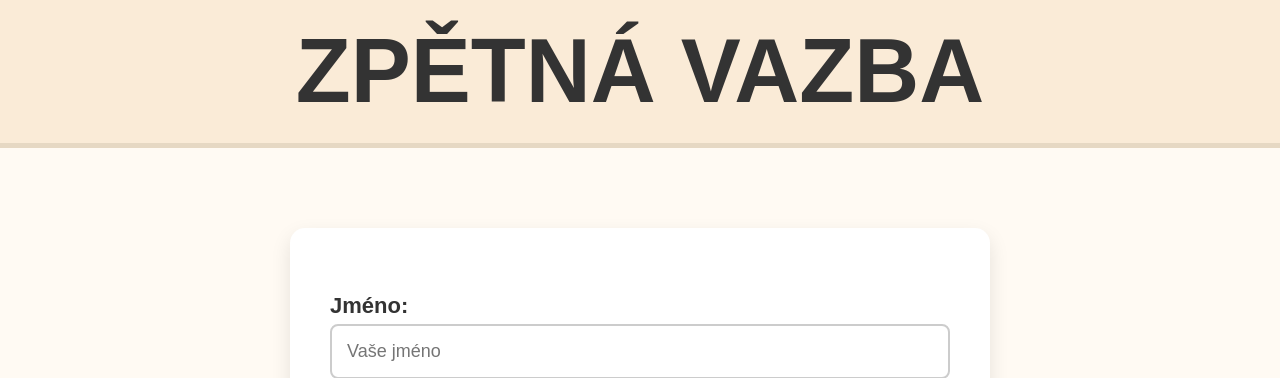
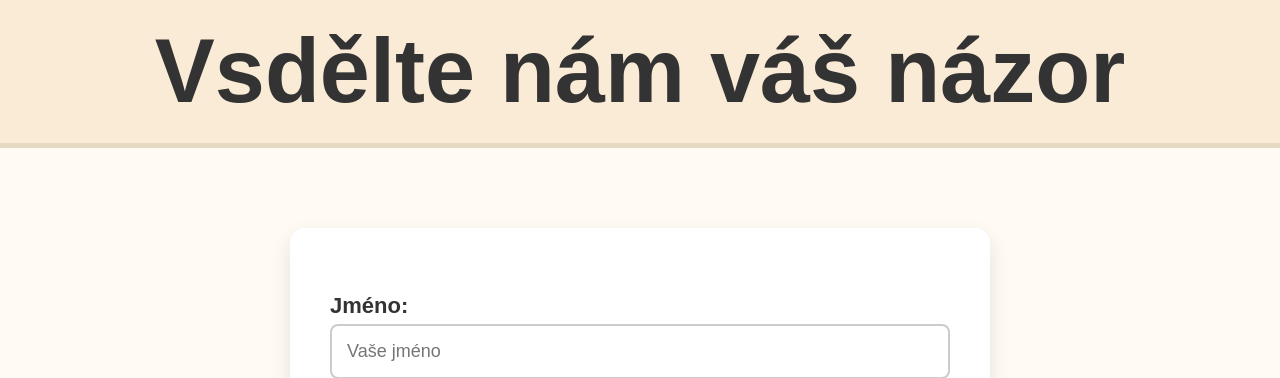
Before and after one commit to Datlik/Hledaci-pokladu, a Flask app: page /Kontakty in a window 1280 px wide. Shown: the part 48-426 px from the top of the page. Run offline with Flask 3, Linux system fonts and the light colour scheme.

Commit message:
změna textu
změna textu

```diff
--- a/app/templates/kontakty.html
+++ b/app/templates/kontakty.html
@@ -5,7 +5,7 @@
 {% block content %}
 
 <div class="nadpis">
-  <h2>ZPĚTNÁ VAZBA</h2>
+  <h2>Vsdělte nám váš názor</h2>
 </div>
 
 <div class="feedback-container">
```
